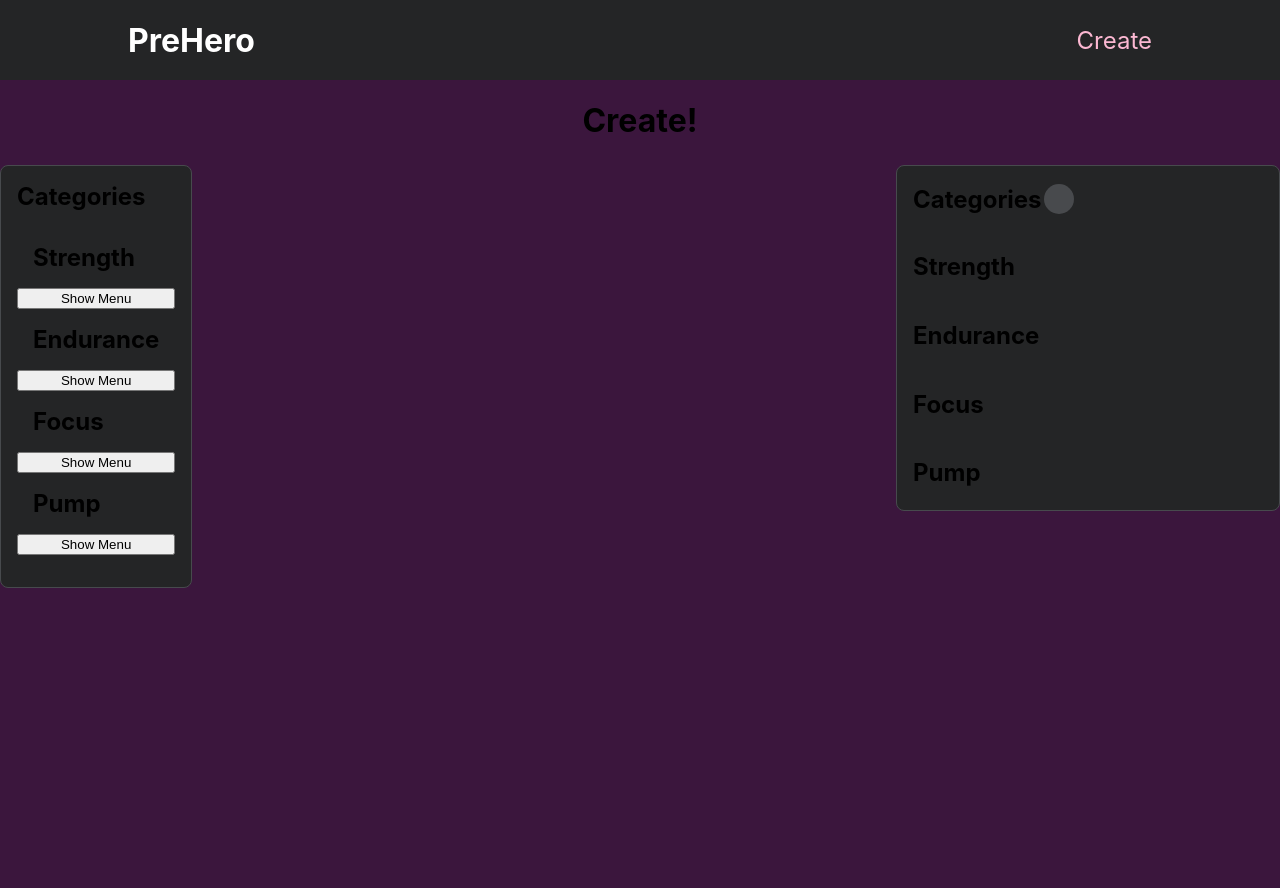
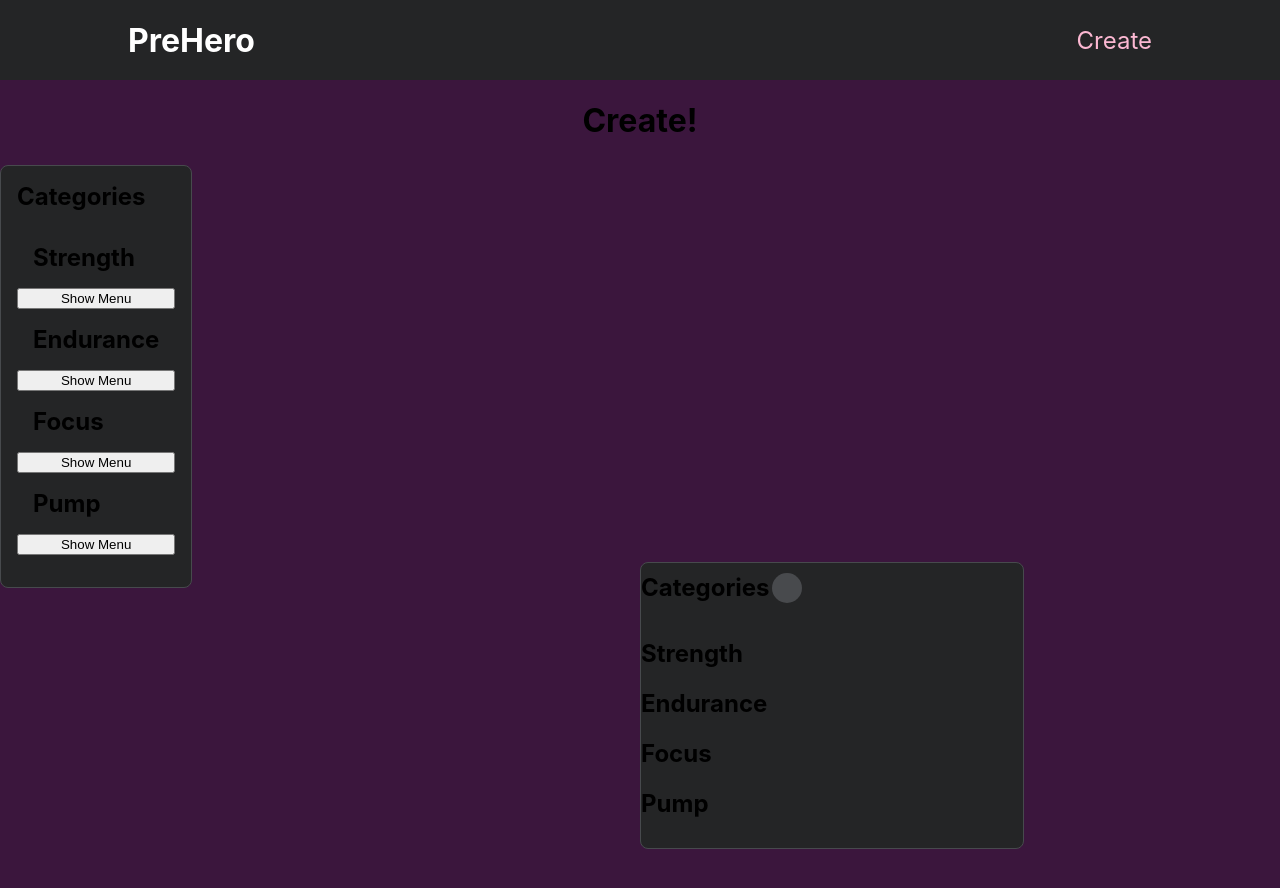
Before and after one commit to lylecodes/PreHero, a Next.js app: page /create in a window 1280 px wide. Shown: the top 888 px of the page. Built offline with nearby package versions, Linux system fonts and the light colour scheme.

Commit message:
all bugs fixed in dropdown

```diff
--- a/components/create/IngredientDropdownMenu/IngredientDropdownMenu.module.css
+++ b/components/create/IngredientDropdownMenu/IngredientDropdownMenu.module.css
@@ -30,17 +30,11 @@
 .dropdown {
   /* NO FLEX */
   position: absolute;
-  right: 0;
-  top: 165px;
+  height: var(--nav-size);
   width: 30%;
-  /* width: fit-content; */
-  max-width: 30%;
-  max-height: fit-content;
-  height: var(--nav-size);
   background-color: var(--bg);
   border: var(--border);
   border-radius: var(--border-radius);
-  padding: 1rem;
   overflow: hidden;
   transition: height var(--speed) ease;
 }
@@ -50,7 +44,6 @@
   /* align items gives choppy transition */
   display: flex;
   flex-direction: column;
-  width: 100%;
   list-style: none;
   padding: 0;
 }
@@ -65,20 +58,16 @@
 }
 
 .menuItemContainer {
-  display: flex;
-  align-items: center;
-  width: 100%;
   padding: 0;
   margin: 0;
 }
 
 /* Justify content centers everything, but li are shifted */
 .menuItem {
-  /* max-width fit content fixes extended hover */
-  height: 100%;
-  width: 100%;
+  height: 50px;
   display: flex;
   align-items: center;
+  /* max-width fit content fixes extended hover */
   border-radius: var(--border-radius);
   /* transition: background var(--speed); */
   padding: 0;
@@ -86,7 +75,6 @@
 }
 
 .menu {
-  width: 100%;
 }
 
 .menuItem .icon-button {
@@ -99,18 +87,13 @@
 
 .menuItem:hover {
   background-color: #525357;
-  overflow: hidden;
   cursor: pointer;
-  width: 100%;
 }
 
 .menuItemName {
-  width: 100%;
-  max-width: 100%;
 }
 
 .icon-right {
-  margin-left: auto;
 }
 
 .menuPrimaryEnter {
```
